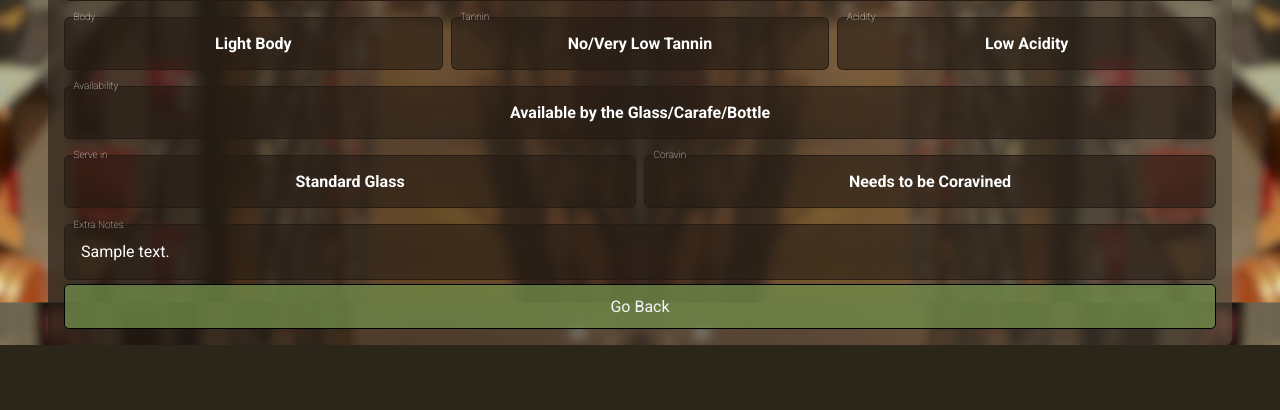
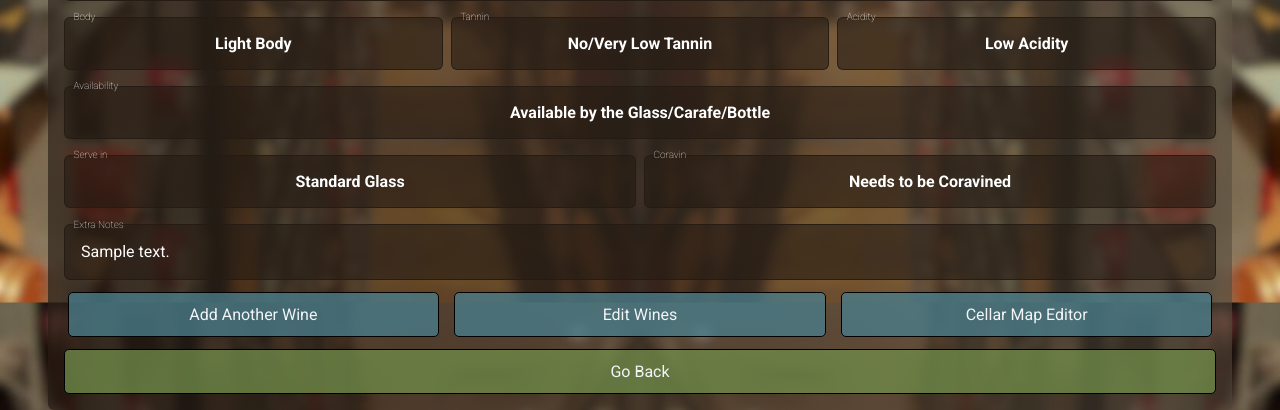
Before and after one commit to PawelKrezel/WineFinder, a Django app: page /wine/00000000-0000-0000-0000-000000000001/ in a window 1280 px wide. Shown: the part 602-1012 px from the top of the page. Before the commit the page ends 947 px from the top, so only its background shows below. Run offline with Django 5.2, Linux system fonts and the light colour scheme; a user stored in the database is signed in; data comes from the database, SQL or seed files in the repository; tables that the repository leaves empty hold one stand-in row (values such as "Sample post"); grey boxes marked "Sample" are stand-in pictures; parts of the project's set-up code (start-up, migrations or seed data) failed here and were passed over; some libraries are stand-ins or nearby versions.

Commit message:
details template now has dbms links for admin if user is auth. also success page implimented using the details template

```diff
--- a/static/css/main.css
+++ b/static/css/main.css
@@ -104,6 +104,18 @@ commonStyle defines the overall colour scheme and borders of an element
 .commonGradientBackground{
     background-image: linear-gradient(51deg,#73695684, #261c14ac);
 }
+.toggleWrapper{
+    width: 95%;
+    display: block;
+    margin-left: auto;
+    margin-right: auto;
+    margin-bottom: 0.5em;
+    margin-top: 0.5em;
+    background-color: #4a7e8cc3;
+}
+.toggleWrapper:hover{
+    background-color: #4a7e8c70;
+}
 
 @media only screen and (max-width: 690px){
     .row-1-entity,
--- a/wineadmin/static/wineadmin/css/details.css
+++ b/wineadmin/static/wineadmin/css/details.css
@@ -99,6 +99,9 @@
 .admin-redirect span{
     font-size: x-small;
 }
+.success{
+    background-image: linear-gradient(51deg,#718c4ac3, #42572470);
+}
 @keyframes cellPulse {
     0% {
         background-color: #8c080829;
--- a/wineadmin/templates/search/details.html
+++ b/wineadmin/templates/search/details.html
@@ -8,6 +8,21 @@
 <link rel="stylesheet" href="{% static 'wineadmin/css/details.css' %}">
 
 <div class="details-main-container">
+
+    {% if user.is_authenticated %}
+        {% if created %}
+        <div class="row row-1">
+            <div class="detail success">
+                <label for="success_message">Success Message</label>
+                <span id="success_message">
+                    <h1>Wine has been successfully added!</h1>
+                    <p>Go through details below to double check everything</p>
+                </span>
+            </div>
+        </div>
+        {% endif %}
+    {% endif %}
+
     <div class="row row-1">
         <div class="detail">
             <label for="name">Name</label>
@@ -121,11 +136,17 @@
         </div>
         {% endif %}
 
-
-
+        {% if user.is_authenticated %}
+        <div class="row row-3">
+            <a href="{% url 'new_wine' %}" class="commonStyle commonStyleAsBlock toggleWrapper">Add Another Wine</a>
+            <a href="{% url 'table_of_wines' %}#wine-{{ wine.id }}" class="commonStyle commonStyleAsBlock toggleWrapper">Edit Wines</a>
+            <a href="{% url 'allocate_wine_slots' %}" class="commonStyle commonStyleAsBlock toggleWrapper">Cellar Map Editor</a>
+        </div>
+        {% endif %}
     <button onclick="history.back()" class="commonStyle commonStyleAsBlock row row-1">
         Go Back
     </button>
+
     </div>
 </div>
 {% endblock %}
--- a/wineadmin/templates/wineadmin/admin-panel.html
+++ b/wineadmin/templates/wineadmin/admin-panel.html
@@ -3,7 +3,6 @@
 
 {% block content %}
     {% load static %}
-    <link rel="stylesheet" href="{% static 'wineadmin/css/admin-panel.css' %}">
     <div class="admin-nav">
         <a href="{% url 'new_wine' %}" class="commonStyle commonStyleAsBlock toggleWrapper">New Wine Form</a>
         <a href="{% url 'table_of_wines' %}" class="commonStyle commonStyleAsBlock toggleWrapper">Table of Wines</a>
--- a/wineadmin/templates/wineadmin/table-of-wines.html
+++ b/wineadmin/templates/wineadmin/table-of-wines.html
@@ -11,7 +11,6 @@
     {% csrf_token %}
 
     <header>
-
         <!-- extra controls -->
         <div class="editable-wine-table-controls">
             <div style="text-align: left; padding-left: 1em;">
@@ -57,7 +56,7 @@
 
     <!-- 'table' content -->
     {% for wine in wines %}
-    <div class="dsp-grid row-editable-wine-table">
+    <div class="dsp-grid row-editable-wine-table" id="wine-{{ wine.id }}">
         <div>
             <input type="text"
             title="Name"
--- a/wineadmin/views.py
+++ b/wineadmin/views.py
@@ -93,7 +93,7 @@ def add_new_wine(request):
                 wine.imageURL = image_url
 
             wine.save()
-            return redirect("new_wine")
+            return redirect(f"/wine/{wine.id}/?created=true")
     return redirect("new_wine")
 
 @login_required
@@ -328,6 +328,7 @@ def search(request):
 
 def wine_detail(request, wine_id):
     wine = Wine.objects.get(id=wine_id)
+    created = request.GET.get("created") == "true"
     slots = Slot.objects.filter(wine=wine)
     slot_map = {}
 
@@ -339,7 +340,8 @@ def wine_detail(request, wine_id):
     context = {
         "wine": wine,
         "slot_map": json.dumps(slot_map),
-        "has_slots": has_slots
+        "has_slots": has_slots,
+        "created":created
     }
 
     return HttpResponse(template.render(context, request))
```
Also changed, not shown: wineadmin/static/wineadmin/css/admin-panel.css (deleted, +0 -16 lines), wineadmin/static/wineadmin/css/table-of-wines.css (+32 -16 lines).
